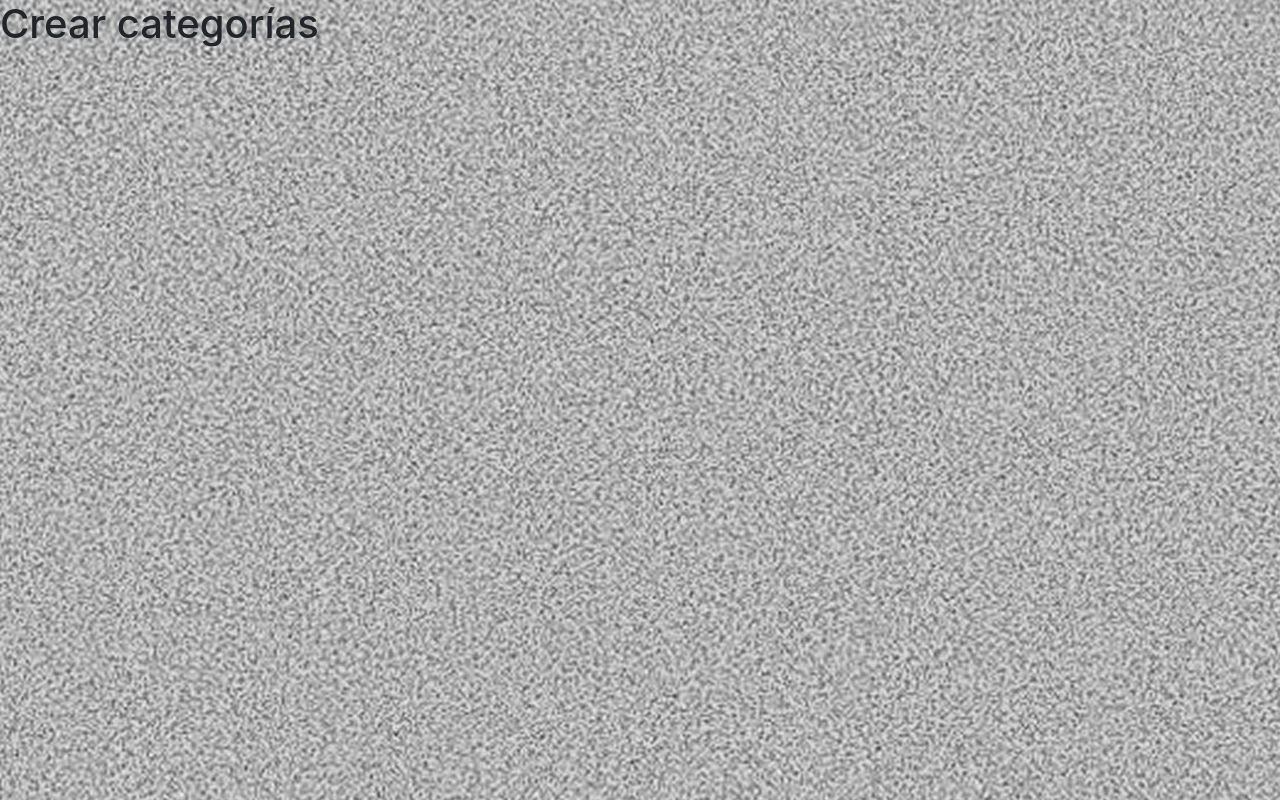
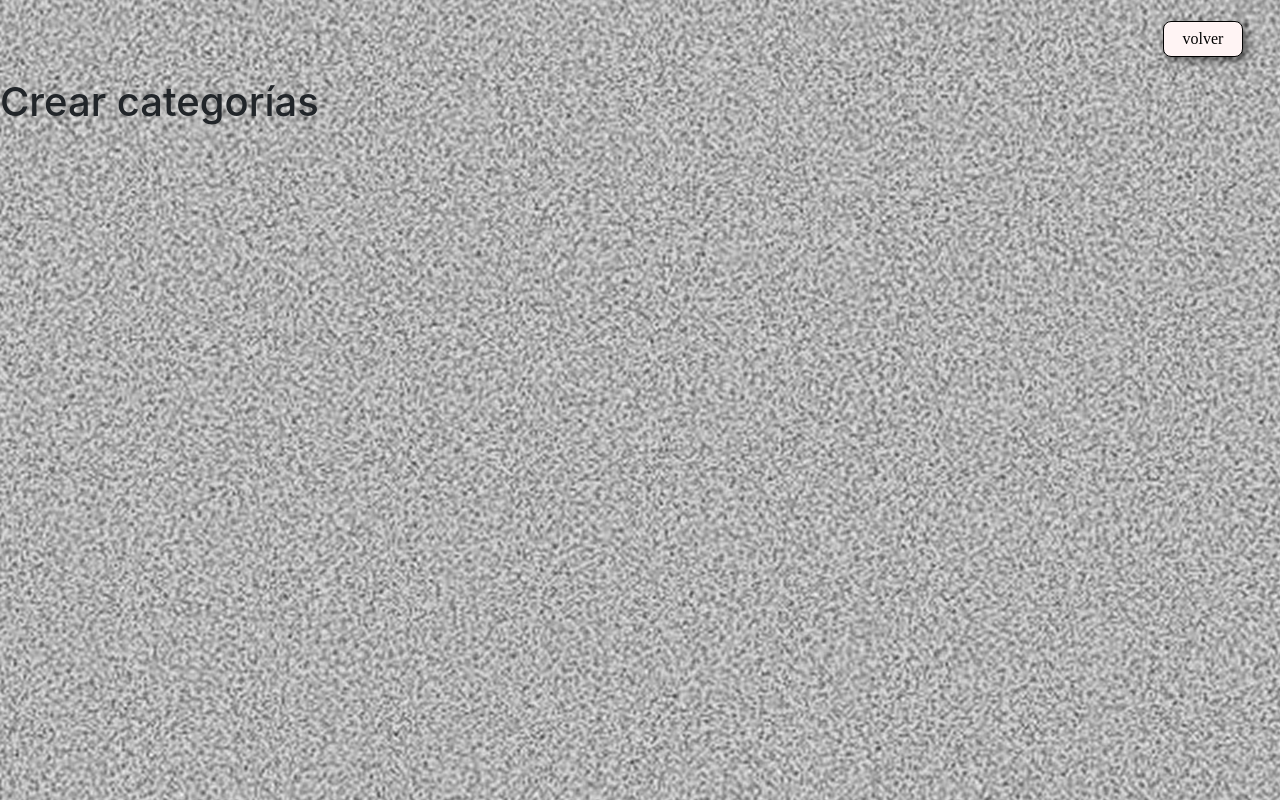
Before and after one commit to PROYECTO-RAIO/RAIO-ADMIN-FE, a React (Vite) app: page /crear in a window 1280 px wide. Built offline with nearby package versions, Linux system fonts and the light colour scheme; a web font is replaced by a local one.

Commit message:
Crear botón de Volver

```diff
--- /dev/null
+++ b/src/components/backButton/BackButton.jsx
@@ -0,0 +1,28 @@
+import Container from 'react-bootstrap/Container';
+import Nav from 'react-bootstrap/Nav';
+import Navbar from 'react-bootstrap/Navbar';
+
+import BasicButton from '../BasicButton/BasicButton';
+import { Link } from "react-router-dom";
+
+function BackButton(){
+
+    return(
+        <>
+        <Navbar>
+        <Container>
+          <Nav className="navbar">
+            <BasicButton
+                className={"btn-primary-custom"}
+                as={Link}
+                to="/categorias">
+                volver
+            </BasicButton>
+          </Nav>
+        </Container>
+        </Navbar>
+        </>
+    )
+}
+
+export default BackButton;
--- a/src/pages/Create.jsx
+++ b/src/pages/Create.jsx
@@ -1,6 +1,9 @@
+import BackButton from "../components/backButton/BackButton";
+
 function Create() {
     return(
         <>
+        <BackButton />
         <h1>Crear categorías</h1>
         </>
     )
```
